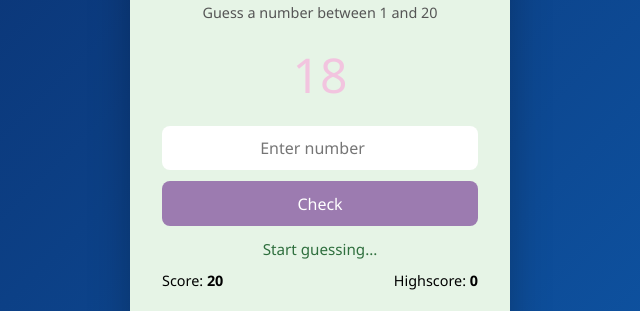
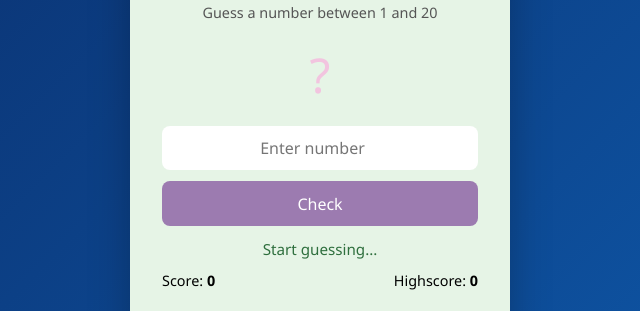
Before and after one commit to Salamijr02/Guess-My-Number-Game, a plain HTML site: page index.html in a window 1280 px wide. Shown: the part 236-547 px from the top of the page, 320-960 px from the left. Drawn offline with Linux system fonts and the light colour scheme.

Commit message:
recorrected a few

```diff
--- a/index.html
+++ b/index.html
@@ -12,7 +12,7 @@
     <h1>GUESS MY NUMBER</h1>
     <p class="subtitle">Guess a number between 1 and 20</p>
 
-    <div class="secret">18</div>
+    <div class="secret">?</div>
 
     <input
       type="number"
@@ -25,7 +25,7 @@
     <p class="message">Start guessing...</p>
 
     <div class="scores">
-      <span>Score: <b class="score">20</b></span>
+      <span>Score: <b class="score">0</b></span>
       <span>Highscore: <b class="highscore">0</b></span>
     </div>
 
--- a/script.js
+++ b/script.js
@@ -57,6 +57,6 @@ againBtn.addEventListener('click', () => {
 
   displayMessage('Start guessing...');
   scoreEl.textContent = score;
-  secretEl.textContent = '18';
+  secretEl.textContent = '?';
   guessInput.value = '';
 });
```
